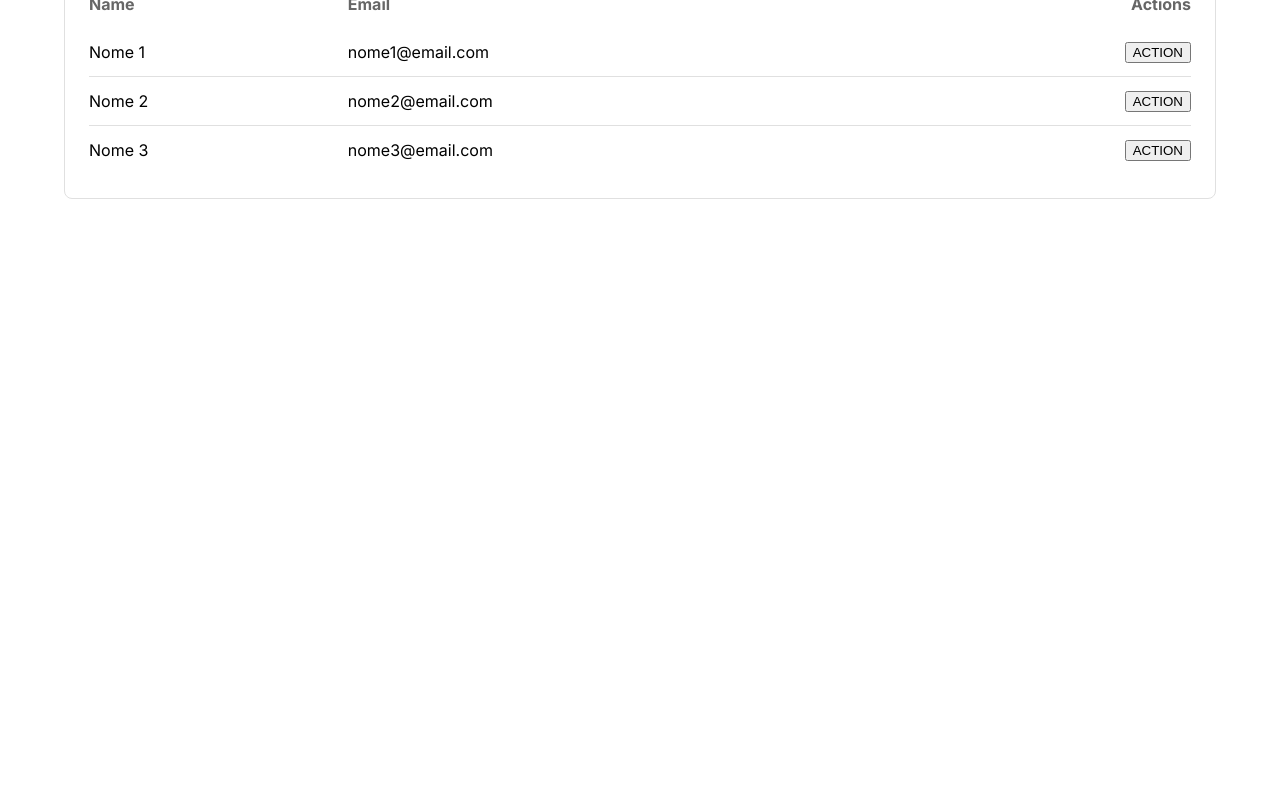
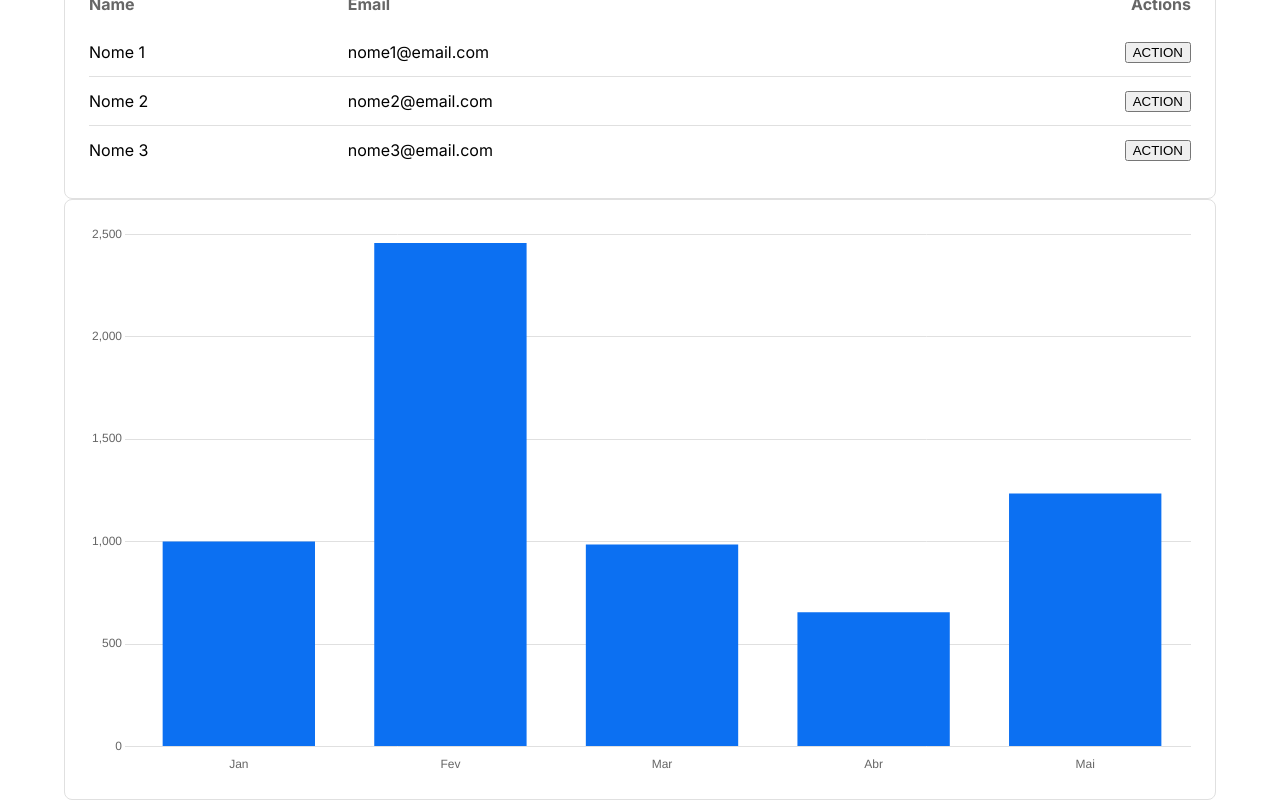
Before and after one commit to Zefer1/dnc-sales-dashboard-jf, a React (Vite) app: page /home in a window 1280 px wide. Shown: the part 483-1283 px from the top of the page. Before the commit the page ends 800 px from the top, so only its background shows below. Built offline with nearby package versions, Linux system fonts and the light colour scheme.

Commit message:
Feat:Chart Component

```diff
--- a/package.json
+++ b/package.json
@@ -10,11 +10,13 @@
     "preview": "vite preview"
   },
   "dependencies": {
-    "@mui/material": "^7.3.6",
     "@emotion/react": "^11.14.0",
     "@emotion/styled": "^11.14.1",
+    "@mui/material": "^7.3.6",
     "@types/styled-components": "^5.1.36",
+    "chart.js": "^4.5.1",
     "react": "^19.2.0",
+    "react-chartjs-2": "^5.3.1",
     "react-dom": "^19.2.0",
     "react-router-dom": "^7.11.0",
     "styled-components": "^6.1.19"
--- /dev/null
+++ b/src/components/CustomChart.tsx
@@ -0,0 +1,80 @@
+import { useTheme } from "styled-components";
+import {
+	Chart as ChartJS,
+	CategoryScale,
+	LinearScale,
+	BarElement,
+	PointElement,
+	LineElement,
+	Title,
+	Tooltip,
+	Legend
+} from 'chart.js';
+import { Line } from "react-chartjs-2";
+import { Bar } from "react-chartjs-2";
+import { CustomChartProps } from "@/types";
+
+ChartJS.register(
+	CategoryScale,
+	LinearScale,
+	BarElement,
+	PointElement,
+	LineElement,
+	Title,
+	Tooltip,
+	Legend,
+);
+
+
+function CustomChart(props: CustomChartProps) {
+	const { data, labels, type } = props;
+	const theme = useTheme();
+	const options = {
+		responsive: true,
+		scaleShowVerticalLines: false,
+		scales: {
+			x: {
+				border: {
+					display: false,
+				},
+				grid: {
+					display: false,
+				},
+				ticks: {
+					color: theme.typographies.subtitle
+				},
+			},
+			y: {
+				border: {
+					display: false,
+				},
+				grid: {
+					color: theme.appDefaultStroke,
+				},
+				ticks: {
+					color: theme.typographies.subtitle,
+				},
+			},
+		},
+		plugins: {
+			legend: {
+				display: false,
+			},
+		},
+	};
+		const chartData = {
+			labels,
+			datasets: [
+				{
+					data: data,
+					borderColor: 'rgba(12, 112, 242)',
+					backgroundColor: 'rgba(12, 112, 242, 1)'
+				}
+			]
+		};
+
+		return type === 'bar' ? (<Bar options={options} data={chartData} />) :
+        (<Line options={options} data={chartData} />);
+}
+
+export default CustomChart;
--- a/src/components/index.ts
+++ b/src/components/index.ts
@@ -1,4 +1,5 @@
 export { default as AvatarsList } from './AvatarList';
+export { default as CustomChart } from './CustomChart';
 export { default as CustomTable } from './CustomTable';
 export { default as FormComponent } from './FormComponent';
 export { default as Header } from './Header';
--- a/src/pages/Home.tsx
+++ b/src/pages/Home.tsx
@@ -1,4 +1,4 @@
-import { AvatarsList, CardComponent, CustomTable, Header } from '@/components';
+import { AvatarsList, CardComponent, CustomTable, CustomChart, Header } from '@/components';
 import { Container } from '@mui/material';
 import { currencyConverter } from '@/utils';
 
@@ -53,6 +53,14 @@ function Home() {
         <CardComponent>
           <CustomTable headers={mockTableData.headers} rows={mockTableData.rows} />
         </CardComponent>
+        <CardComponent>
+          <CustomChart
+            labels={['Jan', 'Fev', 'Mar', 'Abr', 'Mai']}
+            data={[1000.12, 2456.54, 986.32, 654.89, 1234.56, 1750.00]}
+            type='bar'
+          />
+        </CardComponent>
+
       </Container>
     </>
   );
--- /dev/null
+++ b/src/types/customChart.d.ts
@@ -0,0 +1,5 @@
+export interface CustomChartProps {
+	labels: string[]
+	data: number[]
+	type: 'line' | 'bar'
+}
--- a/src/types/index.ts
+++ b/src/types/index.ts
@@ -1,4 +1,5 @@
 export * from './avatarsList'
+export * from './customChart'
 export * from './customTable'
 export * from './formComponent'
 export * from './theme'
```
Also changed, not shown: 1 other file (tests, documents, lock files or other folders).
